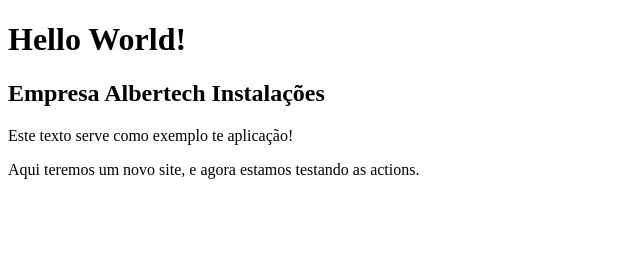
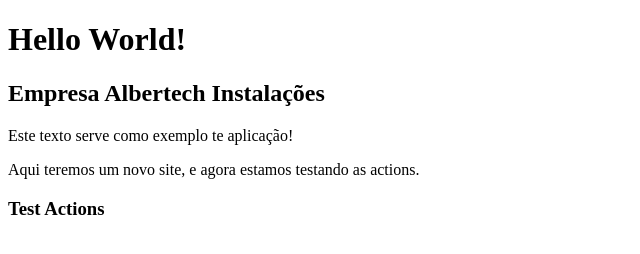
Before and after one commit to Dev-IgorOliveira/albertech, a plain HTML site: page index.html in a window 1280 px wide. Shown: the whole page, without its empty margins (0-640 px from the left). Drawn offline with Linux system fonts and the light colour scheme.

Commit message:
Update actions and Update `index.html`

```diff
--- a/index.html
+++ b/index.html
@@ -10,5 +10,6 @@
     <h2>Empresa Albertech Instalações</h2>
     <p>Este texto serve como exemplo te aplicação!</p>
     <p>Aqui teremos um novo site, e agora estamos testando as actions.</p>
+    <h3>Test Actions</h3>
   </body>
 </html>
```
